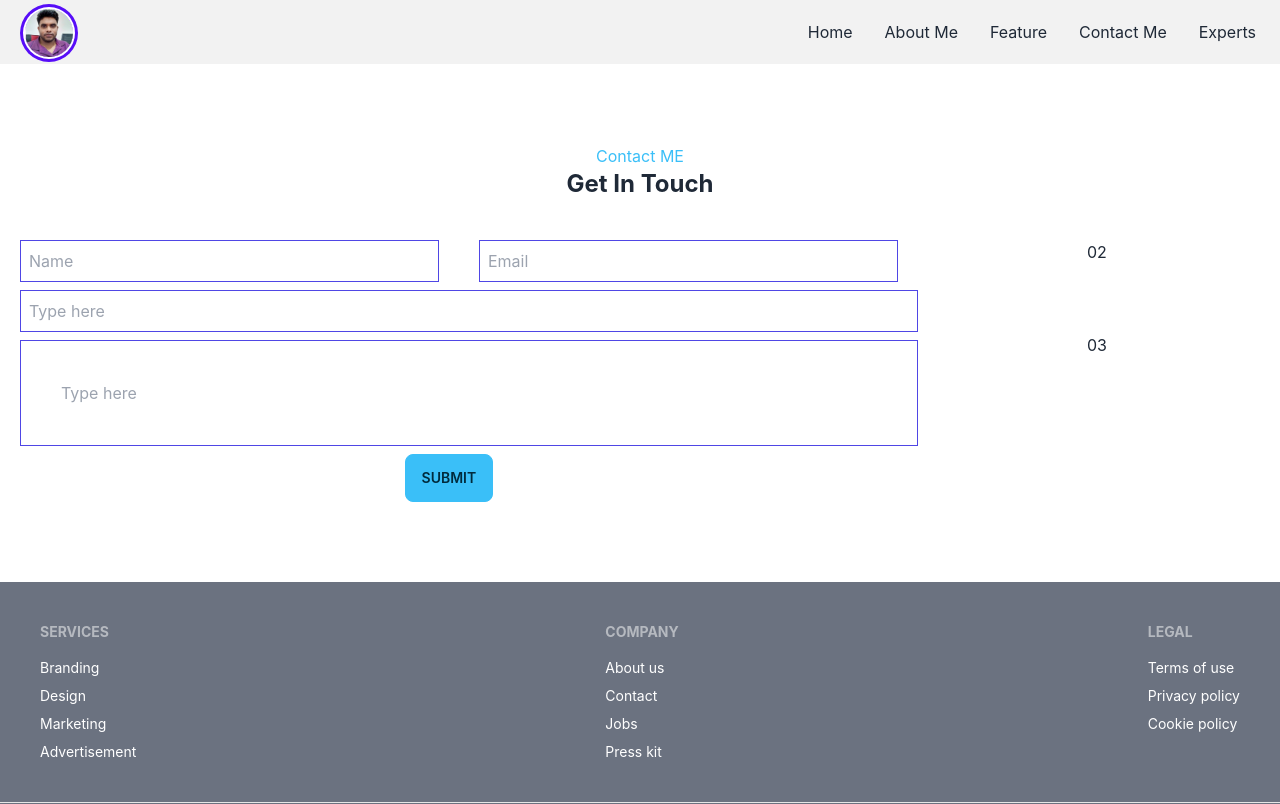
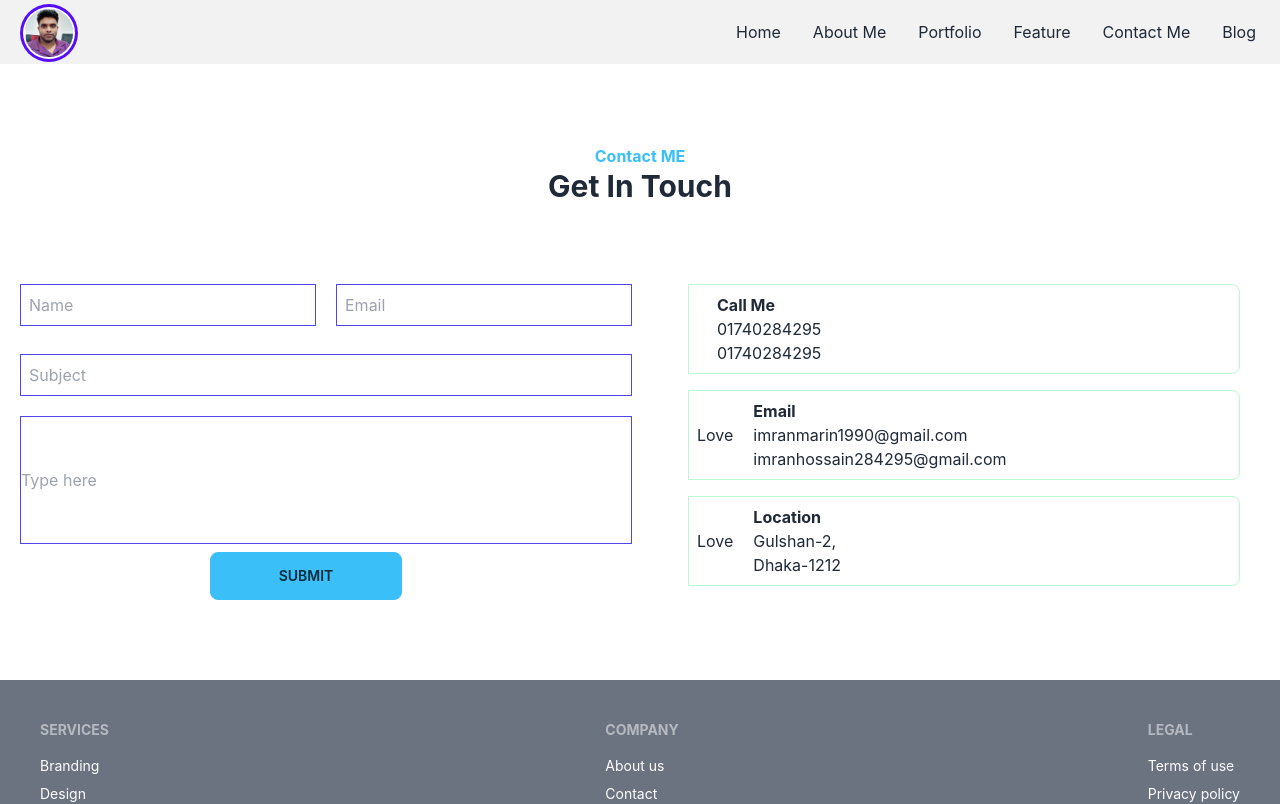
Before and after one commit to Emlakhossain/portfolio, a React (Create React App) app: page /contact in a window 1280 px wide. Shown: the top 804 px of the page. Built offline with nearby package versions, Linux system fonts and the light colour scheme.

Commit message:
added contact pages and blogs page

```diff
--- a/package.json
+++ b/package.json
@@ -5,7 +5,10 @@
   "dependencies": {
     "@emotion/react": "^11.10.5",
     "@emotion/styled": "^11.10.5",
-    "@mui/material": "^5.10.13",
+    "@fortawesome/free-regular-svg-icons": "^6.2.1",
+    "@fortawesome/free-solid-svg-icons": "^6.2.1",
+    "@mui/icons-material": "^5.11.0",
+    "@mui/material": "^5.11.0",
     "@testing-library/jest-dom": "^5.16.5",
     "@testing-library/react": "^13.4.0",
     "@testing-library/user-event": "^13.5.0",
--- a/src/App.js
+++ b/src/App.js
@@ -9,17 +9,22 @@ import AboutMe from './Page/AboutMe/AboutMe';
 import { Route, Router, Routes } from 'react-router-dom';
 import Home from './Page/Home/Home';
 import ContactUs from './Page/ContactUs/ContactUs';
+import Blog from './Page/Blog/Blog';
+import MyPortfolio from './Page/Portfolio/MyPortfolio';
 
 function App() {
   return (
     <div className="App ">
       <Navbar></Navbar>
       <Routes>
+        <Route path='/resume' element={<Banner></Banner>}> Resume</Route>
         <Route path='/' element={<Home></Home>}></Route>
         <Route path='/about' element={<AboutMe></AboutMe>}></Route>
         <Route path='/feature' element={<Features></Features>}></Route>
+        <Route path='/MyPortfolio' element={<MyPortfolio></MyPortfolio>}></Route>
         <Route path='/contact' element={<ContactUs></ContactUs>}></Route>
-        <Route path='/resume' element={<Banner></Banner>}> Resume</Route>
+        <Route path='/blog' element={<Blog></Blog>}></Route>
+
       </Routes>
       <Footer></Footer>
     </div>
--- /dev/null
+++ b/src/Page/Blog/Blog.js
@@ -0,0 +1,51 @@
+import React from 'react';
+
+const Blog = () => {
+    return (
+        <>
+            <p className='text-success font-bold'>Blog</p>
+            <h2 className='text-4xl font-bold '>Latest Updates</h2>
+            <div className='grid grid-cols-1 md:grid-cols-2 lg:grid-cols-3 gap-5 mx-5'>
+                <div class="card w-96 bg-base-100 shadow-xl">
+                    <figure class="px-10 pt-10">
+                        <img src="https://placeimg.com/400/225/arch" alt="Shoes" class="rounded-xl" />
+                    </figure>
+                    <div class="card-body items-center text-center">
+                        <h2 class="card-title">Shoes!</h2>
+                        <p>If a dog chews shoes whose shoes does he choose?</p>
+                        <div class="card-actions">
+                            <button class="btn btn-primary">Buy Now</button>
+                        </div>
+                    </div>
+                </div>
+                <div class="card w-96 bg-base-100 shadow-xl">
+                    <figure class="px-10 pt-10">
+                        <img src="https://placeimg.com/400/225/arch" alt="Shoes" class="rounded-xl" />
+                    </figure>
+                    <div class="card-body items-center text-center">
+                        <h2 class="card-title">Shoes!</h2>
+                        <p>If a dog chews shoes whose shoes does he choose?</p>
+                        <div class="card-actions">
+                            <button class="btn btn-primary">Buy Now</button>
+                        </div>
+                    </div>
+                </div>
+                <div class="card w-96 bg-base-100 shadow-xl">
+                    <figure class="px-10 pt-10">
+                        <img src="https://placeimg.com/400/225/arch" alt="Shoes" class="rounded-xl" />
+                    </figure>
+                    <div class="card-body items-center text-center">
+                        <h2 class="card-title">Shoes!</h2>
+                        <p>If a dog chews shoes whose shoes does he choose?</p>
+                        <div class="card-actions">
+                            <button class="btn btn-primary">Buy Now</button>
+                        </div>
+                    </div>
+                </div>
+            </div>
+
+        </>
+    );
+};
+
+export default Blog;
--- a/src/Page/ContactUs/ContactUs.js
+++ b/src/Page/ContactUs/ContactUs.js
@@ -1,23 +1,59 @@
+import { ThemeContext, ThemeProvider } from '@emotion/react';
+import { Chip, Icon } from '@mui/material';
+import themes from 'daisyui/src/colors/themes';
 import React from 'react';
 
 const ContactUs = () => {
     return (
         <div className='my-20'>
-            <p className='text-center text-info'>Contact ME</p>
-            <h3 className='text-2xl font-bold mb-10'>Get In Touch</h3>
-            <div class="grid grid-rows-3 grid-flow-col gap-4">
-                <div class="row-span-3 gap-5">
+            <p className='text-center text-info font-bold'>Contact ME</p>
+            <h3 className='text-3xl font-bold mb-10'>Get In Touch</h3>
+            <div class="grid grid-cols-1 lg:grid-cols-2  gap-4 my-20">
+                <div class=" gap-5">
 
                     <div className='flex justify-between gap-5 ml-5'>
-                        <input type="text" placeholder='Name' className='border border-indigo-600  p-2  w-2/4 ' />
-                        <input type="email" placeholder='Email' className='border border-indigo-600 w-2/4 px-2 ml-5' />
+                        <input type="text" placeholder='Name' className='border border-indigo-600 w-6/12 p-2' />
+                        <input type="email" placeholder='Email' className='border border-indigo-600 w-6/12  p-2 ' />
                     </div>
-                    <input type="text" placeholder="Type here" class="border border-indigo-600 mt-2 p-2 w-full ml-5 " />
-                    <input type="textarea" placeholder="Type here" class="border border-indigo-600 mt-2 p-10 w-full ml-5 " />
-                    <button type="submit" className='btn btn-info mt-2 justify-items-start'>Submit</button>
+                    <div className='mr-5 mt-5'>
+                        <input type="text" placeholder="Subject" class="border border-indigo-600 mt-2 p-2 w-full ml-5" />
+                        <input type="textarea" placeholder="Type here" class="border border-indigo-600 h-32 mt-5 w-full ml-5" />
+                        <button type="submit" className='btn btn-info mt-2 justify-items-start   w-48'>Submit</button>
+                    </div>
                 </div>
-                <div class="col-span-2 ...">02</div>
-                <div class="row-span-2 col-span-2 ...">03</div>
+                <div class=" mx-10">
+                    <div className='flex justify-items-start items-center gap-5 rounded-r-lg border  border-green-200 text-start p-2'>
+                        <div>
+
+                        </div>
+                        <div className='text-start'>
+                            <p className='font-bold'>Call Me</p>
+                            <p>01740284295</p>
+                            <p>01740284295</p>
+                        </div>
+                    </div>
+                    <div className='flex justify-items-start items-center rounded-r-lg border  border-green-200 gap-5 my-4  p-2'>
+                        <div>
+                            <p>Love</p>
+                        </div>
+                        <div className='text-start'>
+                            <p className='font-bold'>Email</p>
+                            <p>imranmarin1990@gmail.com</p>
+                            <p>imranhossain284295@gmail.com</p>
+                        </div>
+                    </div>
+                    <div className='flex justify-items-start items-center rounded-r-lg border  border-green-200 gap-5  p-2'>
+                        <div>
+                            <p>Love</p>
+                        </div>
+                        <div className='text-start'>
+                            <p className='font-bold'>Location</p>
+                            <p>Gulshan-2,</p>
+                            <p>Dhaka-1212</p>
+                        </div>
+                    </div>
+                </div>
+
             </div>
         </div>
     );
--- a/src/Page/Footer/Footer.js
+++ b/src/Page/Footer/Footer.js
@@ -3,7 +3,7 @@ import image from '../../img/image.png';
 
 const Footer = () => {
     return (
-        <div>
+        <div className='mt-20'>
             <footer class="footer p-10 mt-20 bg-gray-500 text-white justify-between">
                 <div>
                     <span class="footer-title">Services</span>
--- a/src/Page/Home/Home.js
+++ b/src/Page/Home/Home.js
@@ -6,6 +6,7 @@ import Features from '../Features/Features';
 import MyPortfolio from '../Portfolio/MyPortfolio';
 import MySkills from '../MySkills/MySkills';
 import Qualification from '../Qualification/Qualification';
+import Blog from '../Blog/Blog';
 
 const Home = () => {
     return (
@@ -17,6 +18,7 @@ const Home = () => {
             <Features></Features>
             <MyPortfolio></MyPortfolio>
             <ContactUs></ContactUs>
+            <Blog></Blog>
         </div>
     );
 };
--- a/src/Page/Navbar/Navbar.js
+++ b/src/Page/Navbar/Navbar.js
@@ -19,9 +19,11 @@ const Navbar = () => {
                 <ul class="menu menu-horizontal p-0">
                     <li><Link to="/">Home</Link></li>
                     <li> <Link to="/about">About Me</Link></li>
+                    <li><Link to="/MyPortfolio">Portfolio</Link></li>
                     <li><Link to="/feature">Feature</Link></li>
                     <li><Link to="/contact">Contact Me</Link></li>
-                    <li><a>Experts</a></li>
+                    <li><Link to="/blog">Blog</Link></li>
+
                 </ul>
             </div>
         </div>
--- a/src/Page/Qualification/Qualification.js
+++ b/src/Page/Qualification/Qualification.js
@@ -4,7 +4,7 @@ const Qualification = () => {
     return (
         <div>
             <p className='text-info font-bold'>My Qualification</p>
-            <h2 className='text-3xl font-bold'>Awesome Journey</h2>
+            <h2 className='text-3xl font-bold hover:cursor-pointer hover:text-success'>Awesome Journey</h2>
 
             <div className='grid grid-cols-1 md:grid-cols-1 lg:grid-cols-2 gap-5 mt-10 '>
                 <div className=''>
```
Also changed, not shown: 1 other file (tests, documents, lock files or other folders).
